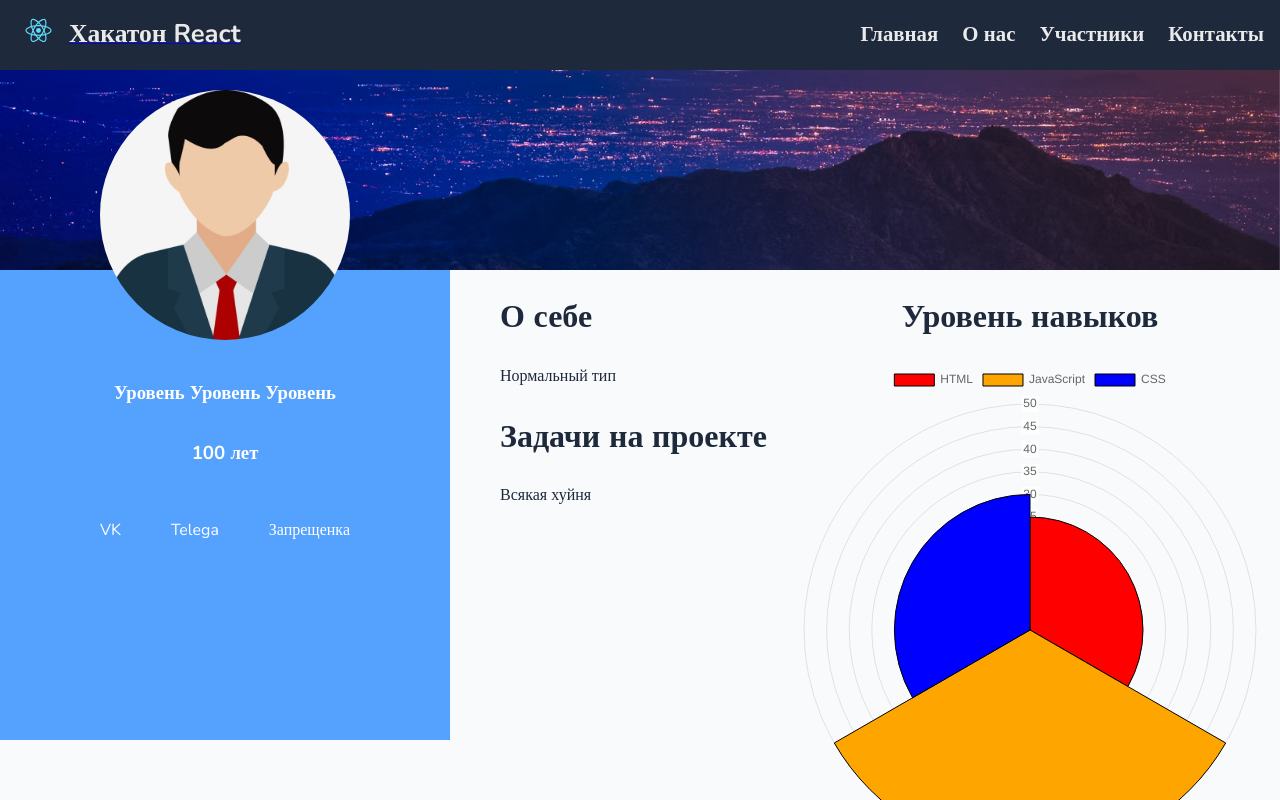
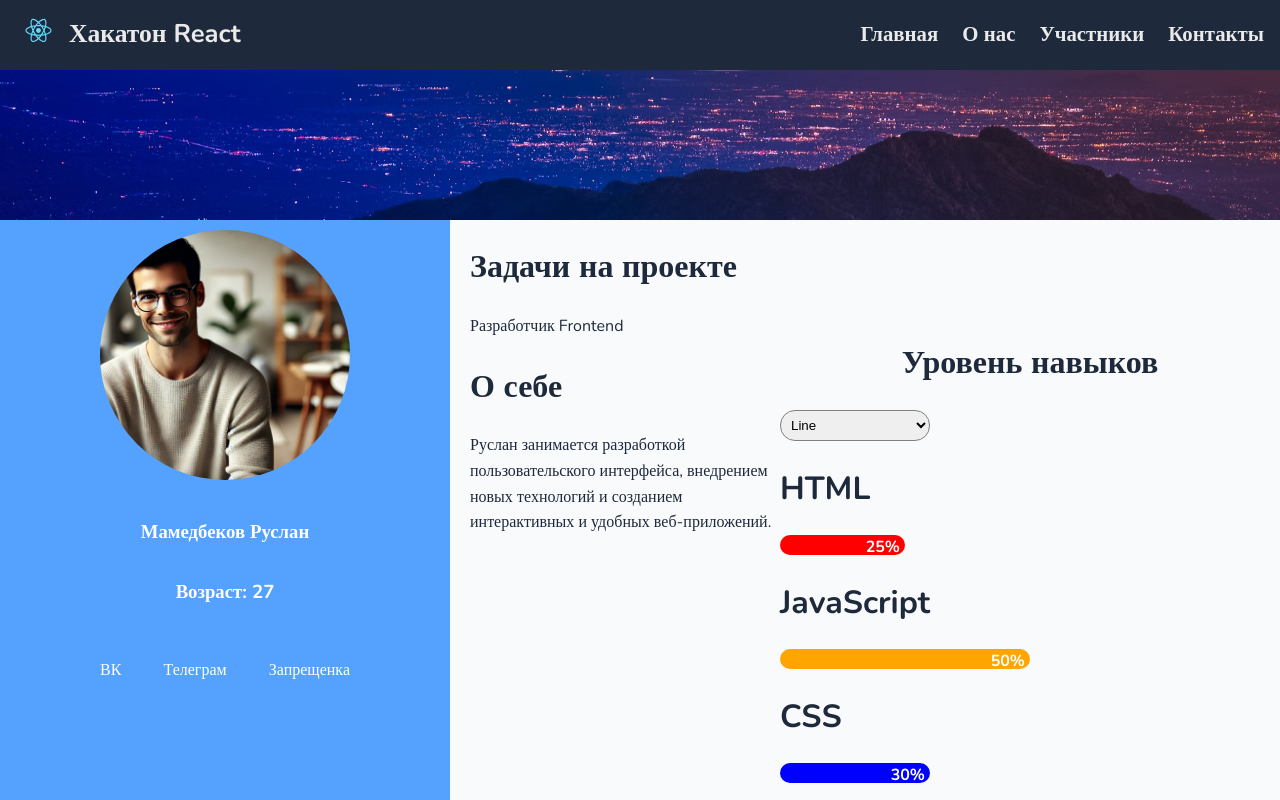
Before and after one commit to s1vo/hakaton-react, a React (Create React App) app: page /participant/1 in a window 1280 px wide. Built offline with nearby package versions, Linux system fonts and the light colour scheme; the HTML template or start-up script is replaced by a standard one.

Commit message:
Исправления страницы участника

```diff
--- /dev/null
+++ b/src/DB/members.js
@@ -0,0 +1,33 @@
+import photoMisha from "../assets/images/avatars/misha.jpg";
+import photoRuslan from "../assets/images/avatars/ruslan.jpg";
+import photoNikita from "../assets/images/avatars/nikita.jpg";
+
+export const teamMembers = [
+  {
+    id: 0,
+    name: "Сивоконь Михаил",
+    age: "100",
+    role: "Team lead разработки",
+    photo: photoMisha, // Замените на URL фотографии
+    description:
+      "Михаил отвечает за управление командой, распределение задач и обеспечение высокого качества разработки. Его опыт и лидерские качества помогают команде эффективно достигать поставленных целей.",
+  },
+  {
+    id: 1,
+    name: "Мамедбеков Руслан",
+    age: "27",
+    role: "Разработчик Frontend",
+    photo: photoRuslan, // Замените на URL фотографии
+    description:
+      "Руслан занимается разработкой пользовательского интерфейса, внедрением новых технологий и созданием интерактивных и удобных веб-приложений.",
+  },
+  {
+    id: 2,
+    name: "Никита Рябиков",
+    age: "25",
+    role: "Разработчик Frontend",
+    photo: photoNikita, // Замените на URL фотографии
+    description:
+      "Никита специализируется на создании адаптивных дизайнов и оптимизации фронтенд-кода для обеспечения быстродействия и удобства использования.",
+  },
+];
--- a/src/components/ui/TeamCard/teamCard.jsx
+++ b/src/components/ui/TeamCard/teamCard.jsx
@@ -1,35 +1,11 @@
-import React from 'react';
-import './teamCard.css';
-import photoMisha from '../../../assets/images/avatars/misha.jpg';
-import photoRuslan from '../../../assets/images/avatars/ruslan.jpg';
-import photoNikita from '../../../assets/images/avatars/nikita.jpg';
-
-// Пример данных участников команды
-const teamMembers = [
-    {
-        id: 1,
-        name: 'Сивоконь Михаил',
-        role: 'Team lead разработки',
-        photo: photoMisha, // Замените на URL фотографии
-        description: 'Михаил отвечает за управление командой, распределение задач и обеспечение высокого качества разработки. Его опыт и лидерские качества помогают команде эффективно достигать поставленных целей.',
-    },
-    {
-        id: 2,
-        name: 'Мамедбеков Руслан',
-        role: 'Разработчик Frontend',
-        photo: photoRuslan, // Замените на URL фотографии
-        description: 'Руслан занимается разработкой пользовательского интерфейса, внедрением новых технологий и созданием интерактивных и удобных веб-приложений.',
-    },
-    {
-        id: 3,
-        name: 'Никита Рябиков',
-        role: 'Разработчик Frontend',
-        photo: photoNikita, // Замените на URL фотографии
-        description: 'Никита специализируется на создании адаптивных дизайнов и оптимизации фронтенд-кода для обеспечения быстродействия и удобства использования.',
-    },
-];
+import React from "react";
+import "./teamCard.css";
+import { useNavigate } from "react-router-dom";
+import { teamMembers } from "../../../DB/members";
 
 export const TeamCard = () => {
+  const navigate = useNavigate();
+
   return (
     <section className="team">
       <h2 className="team-title">Наша команда</h2>
@@ -40,7 +16,12 @@ export const TeamCard = () => {
             <h3 className="team-name">{member.name}</h3>
             <p className="team-role">{member.role}</p>
             <p className="team-description">{member.description}</p>
-                        <button className="team-button">Подробнее</button>
+            <button
+              className="team-button"
+              onClick={() => navigate(`/participant/${member.id}`)}
+            >
+              Подробнее
+            </button>
           </div>
         ))}
       </div>
--- a/src/pages/participants/components/user-image-container/user-image-container.module.scss
+++ b/src/pages/participants/components/user-image-container/user-image-container.module.scss
@@ -1,7 +1,4 @@
 .userImgContainer {
-  position: absolute;
-  top: 80px;
-  //   left: 15px;
   background-color: #55a1fe;
   padding: 10px 100px 180px 100px;
 }
@@ -31,4 +28,9 @@
   display: flex;
   justify-content: space-between;
   margin-top: 50px;
+
+  & a {
+    color: white;
+    text-decoration: none;
+  }
 }
--- a/src/pages/participants/components/user-image-container/user-imgae-container.jsx
+++ b/src/pages/participants/components/user-image-container/user-imgae-container.jsx
@@ -1,24 +1,35 @@
 import React from "react";
-import userImg from "../../../../assets/img/user/8b167af653c2399dd93b952a48740620.jpg";
 import styles from "./user-image-container.module.scss";
 
-export const UserImage = () => {
+export const UserImage = ({ userId, teamMembers }) => {
   return (
     <div className={styles.userImgContainer}>
-      <img className={styles.userImg} src={userImg} />
+      <img className={styles.userImg} src={teamMembers[userId].photo} />
       <div className={styles.personalData}>
         <ul>
           <li>
-            <h3>Уровень Уровень Уровень</h3>
+            <h3>{teamMembers[userId].name}</h3>
           </li>
           <li>
-            <h3>100 лет</h3>
+            <h3>Возраст: {teamMembers[userId].age}</h3>
           </li>
         </ul>
         <ul className={styles.socialMediaContainer}>
-          <li>VK</li>
-          <li>Telega</li>
-          <li>Запрещенка</li>
+          <li>
+            <a href="https://vk.com" target="_blank">
+              ВК
+            </a>
+          </li>
+          <li>
+            <a href="https://web.telegram.org/" target="_blank">
+              Телеграм
+            </a>
+          </li>
+          <li>
+            <a href="https://rkn.gov.ru/" target="_blank">
+              Запрещенка
+            </a>
+          </li>
         </ul>
       </div>
     </div>
--- a/src/pages/participants/components/user-info/user-info.jsx
+++ b/src/pages/participants/components/user-info/user-info.jsx
@@ -1,43 +1,28 @@
 import React from "react";
 import styles from "./user-info.module.scss";
-import {ProgressBar} from "../../../../components/ui";
+import { UserImage } from "../user-image-container/user-imgae-container";
+import { teamMembers } from "../../../../DB/members";
+import { ProgressBarContainer } from "../../../../shared/ui/progress/progress";
+import { progressData } from "../../constants/progress";
 
-
-const progressData = [
-  {
-    label: "HTML",
-    value: 25,
-    color: "red",
-  },
-  {
-    label: "JavaScript",
-    value: 50,
-    color: "orange",
-  },
-  {
-    label: "CSS",
-    value: 30,
-    color: "blue",
-  },
-];
-
-export const UserInfo = () => {
+export const UserInfo = ({ userId }) => {
   return (
     <div className={styles.infoContainer}>
+      <UserImage userId={userId} teamMembers={teamMembers} />
       <div className={styles.aboutMeContainer}>
         <div>
-          <h1>О себе</h1>
-          <div>Нормальный тип</div>
+          <h1>Задачи на проекте</h1>
+          <div>{teamMembers[userId].role}</div>
         </div>
         <div>
-          <h1>Задачи на проекте</h1>
-          <div>Всякая хуйня</div>
+          <h1>О себе</h1>
+          <div>{teamMembers[userId].description}</div>
         </div>
       </div>
       <div className={styles.progressBarContainer}>
         <h1>Уровень навыков</h1>
         <div className="progressBar">
-          <ProgressBar type={"polar"} props={progressData} />
+          <ProgressBarContainer type={"polar"} props={progressData} />
         </div>
       </div>
     </div>
--- a/src/pages/participants/components/user-info/user-info.module.scss
+++ b/src/pages/participants/components/user-info/user-info.module.scss
@@ -4,7 +4,7 @@
 
 .aboutMeContainer {
   width: 50%;
-  margin-left: 500px;
+  margin-left: 20px;
 }
 
 .progressBarContainer {
--- a/src/pages/participants/components/wallpaper/wallpaper.module.scss
+++ b/src/pages/participants/components/wallpaper/wallpaper.module.scss
@@ -1,5 +1,5 @@
 .imgContainer {
-  height: 200px;
+  height: 150px;
   overflow: hidden;
 }
 
--- a/src/pages/participants/participantPage.jsx
+++ b/src/pages/participants/participantPage.jsx
@@ -1,15 +1,14 @@
 import React from "react";
 import { useParams } from "react-router-dom";
-import { Wallpaper, UserImage, UserInfo } from "./components";
+import { Wallpaper, UserInfo } from "./components";
 
 export const ParticipantPage = () => {
-  // const { id } = useParams();
+  const { id } = useParams();
 
   return (
     <div>
       <Wallpaper />
-      <UserImage />
-      <UserInfo />
+      <UserInfo userId={id} />
     </div>
   );
 };
--- a/src/shared/layout/navbar/navbar.css
+++ b/src/shared/layout/navbar/navbar.css
@@ -6,6 +6,10 @@
   background-color: #1e293b;
   padding: 0.5rem 1rem;
   box-shadow: 0 2px 5px rgba(136, 136, 136, 0.54); /* Светлая граница снизу */
+}
+
+.navbar a {
+  text-decoration: none;
 }
 
 /* Логотип */
@@ -42,7 +46,7 @@
 }
 
 .navbar-link::after {
-    content: ''; /* Псевдоэлемент для подчеркивания */
+  content: ""; /* Псевдоэлемент для подчеркивания */
   position: absolute;
   bottom: -3px; /* Расположение под текстом */
   left: 0;
```
Lines whose indentation alone changed are shown as unchanged.
